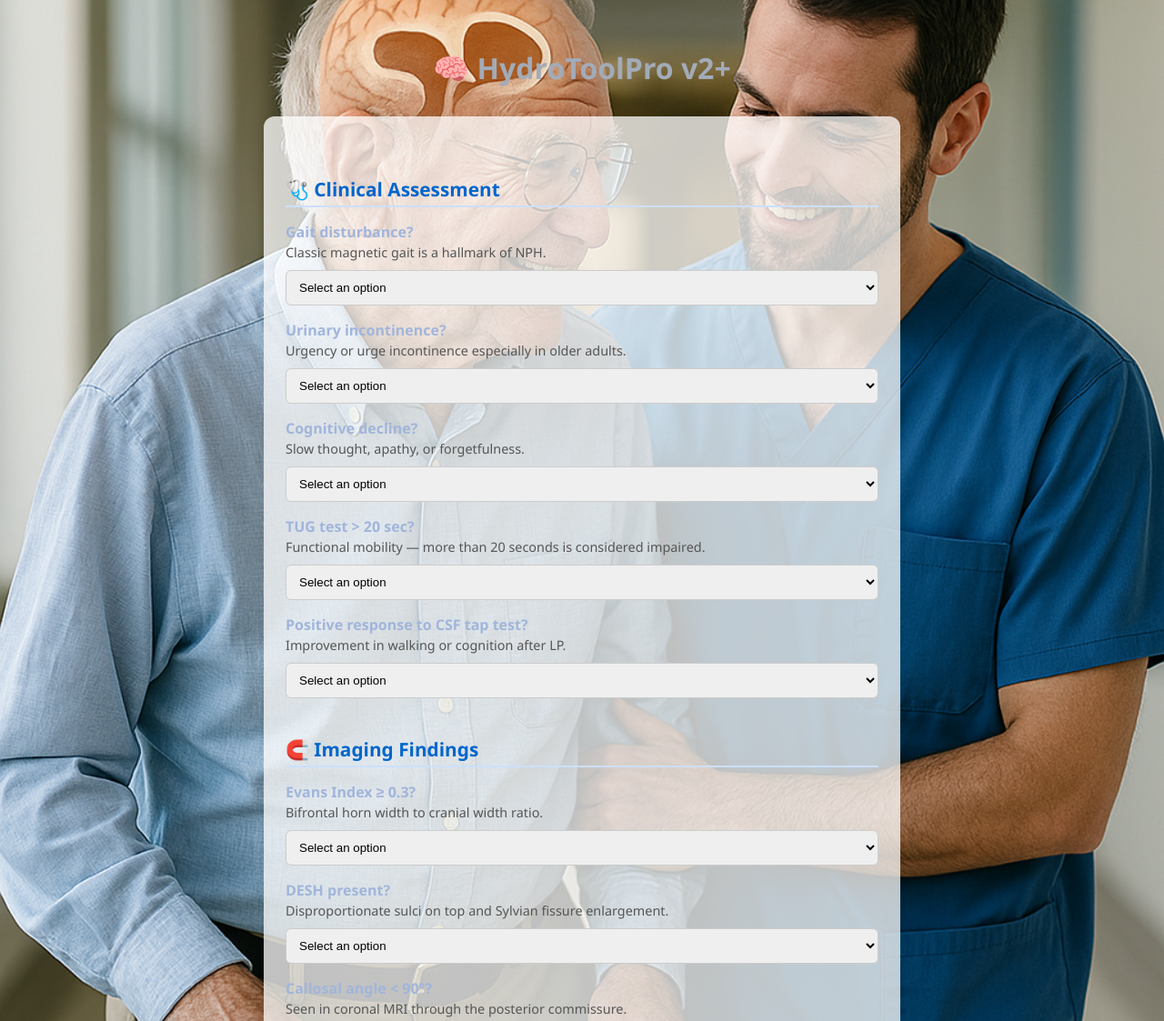
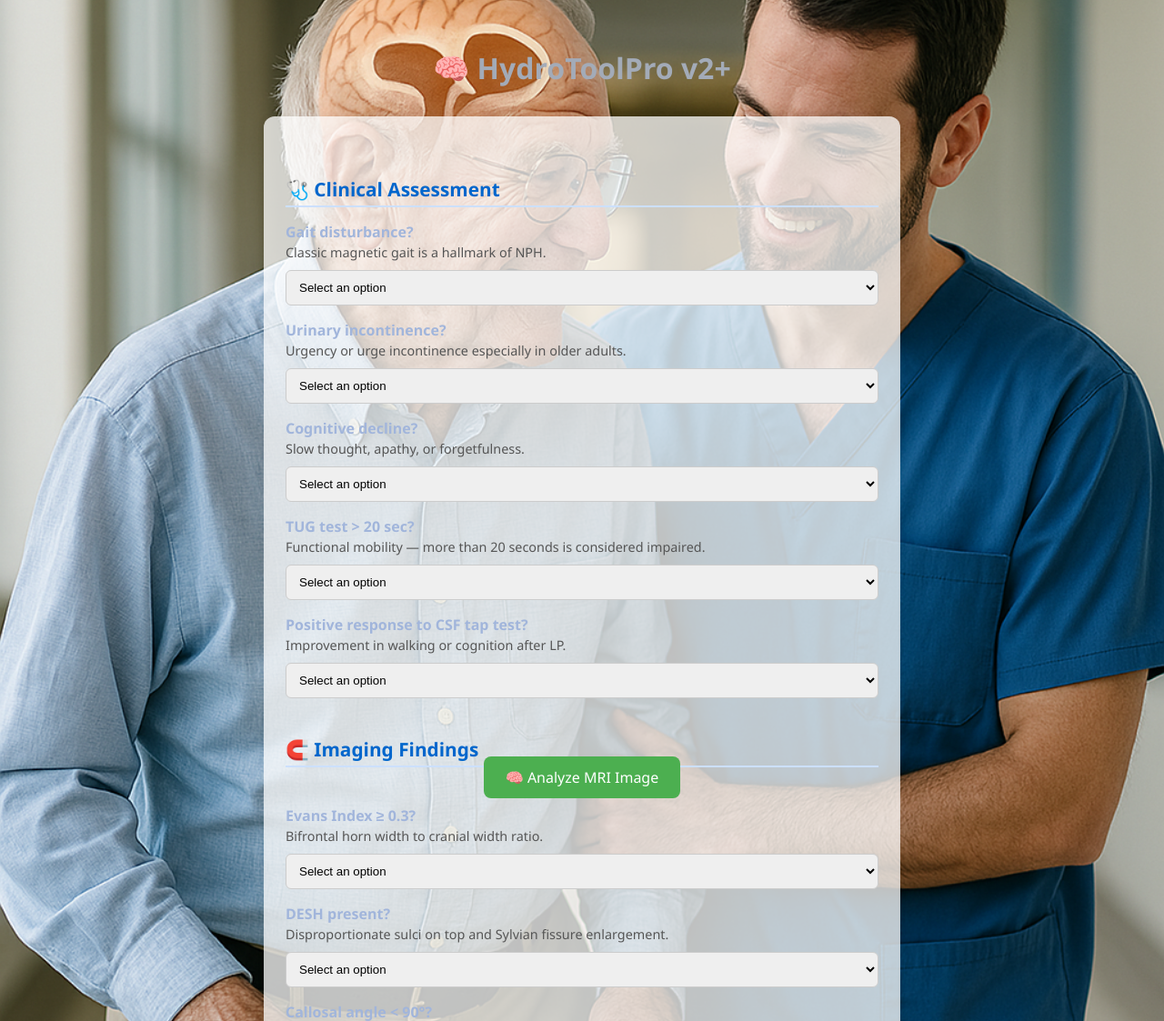
Before and after one commit to drbendary/HydroToolPro-v2, a Flask app: page / in a window 1280 px wide. Shown: the top 1123 px of the page at 91% size. Run offline with Flask 3, Linux system fonts and the light colour scheme.

Commit message:
Added MRI analysis upload button to homepage

```diff
--- a/templates/index.html
+++ b/templates/index.html
@@ -147,6 +147,13 @@
         </select>
 
         <div class="section-title">🧲 Imaging Findings</div>
+        <!-- MRI Analysis Upload Button -->
+        <div style="margin-bottom: 20px; text-align: center;">
+            <a href="{{ url_for('upload_mri') }}"
+                style="padding: 12px 24px; background-color: #4CAF50; color: white; text-decoration: none; font-size: 16px; border-radius: 8px;">
+                🧠 Analyze MRI Image
+            </a>
+        </div>
 
         <label>Evans Index ≥ 0.3?
             <div class="tooltip">Bifrontal horn width to cranial width ratio.</div>
```
